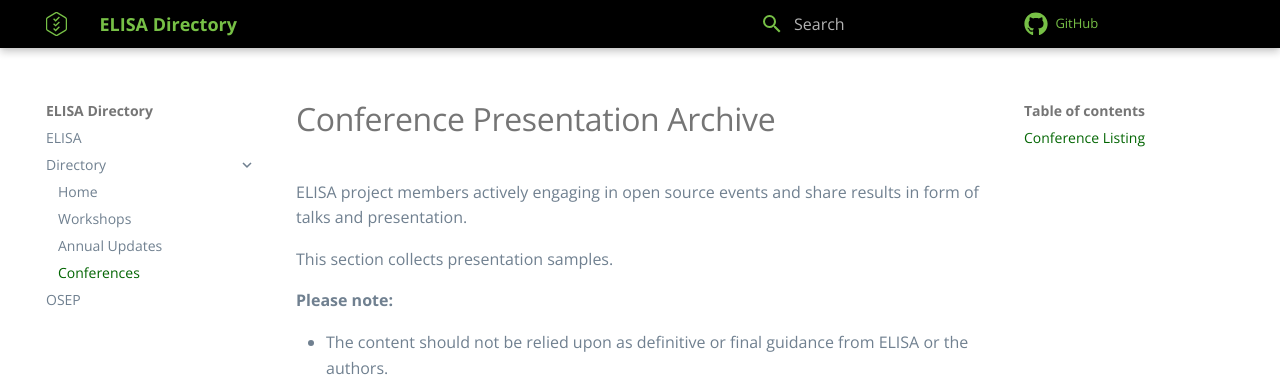
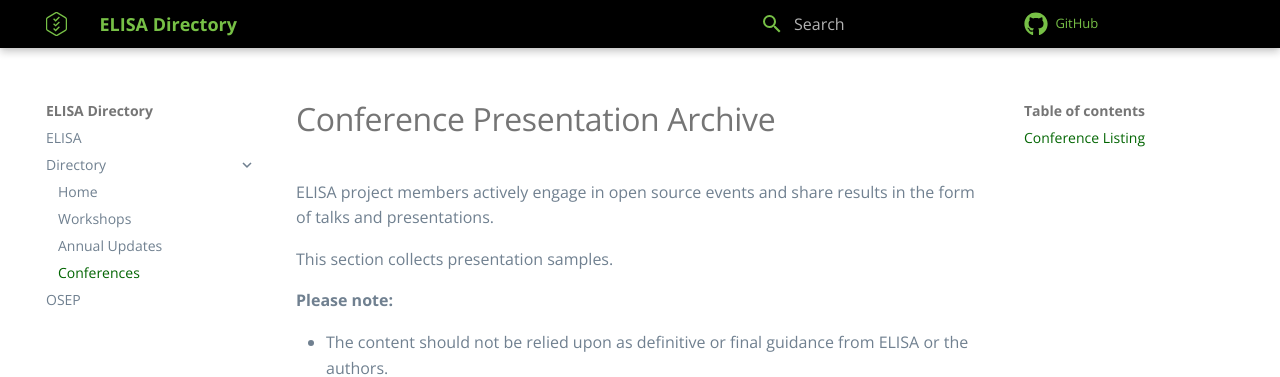
Before and after one commit to elisa-tech/directory, an MkDocs documentation site: the page built from docs/conferences/index.md, in a window 1280 px wide and 1014 px high. Shown: the top 377 px of the window. Built offline with MkDocs 1.6.1 and Material for MkDocs 9.7.7, drawn with Linux system fonts in a browser that asks for light colours; comment, search, counter and statistics services are not loaded.

Commit message:
Minor wording improvements for conference overview
Co-authored-by: Paul Albertella <paul.albertella@codethink.co.uk>
Signed-off-by: Philipp Ahmann <philipp.ahmann@de.bosch.com>

```diff
--- a/docs/conferences/index.md
+++ b/docs/conferences/index.md
@@ -1,6 +1,6 @@
 # Conference Presentation Archive
 
-ELISA project members actively engaging in open source events and share results in form of talks and presentation.
+ELISA project members actively engage in open source events and share results in the form of talks and presentations.
 
 This section collects presentation samples.
 
```
